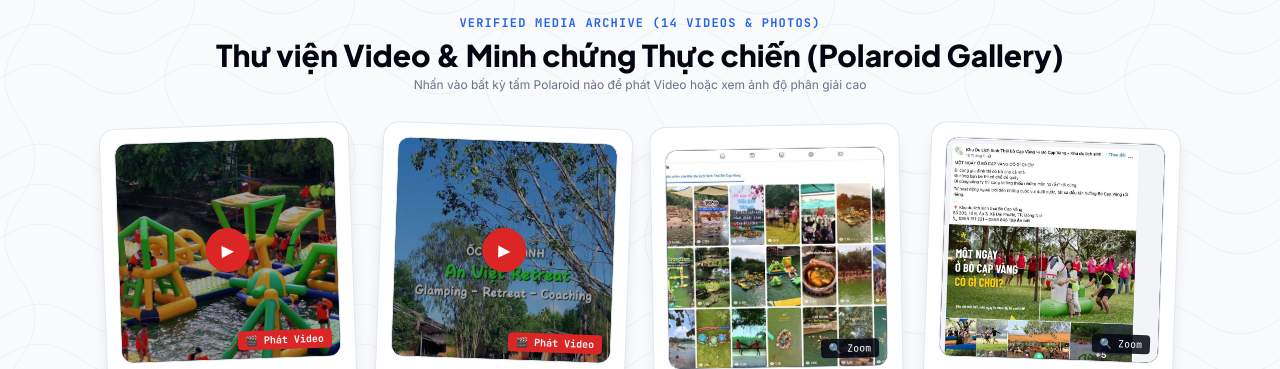
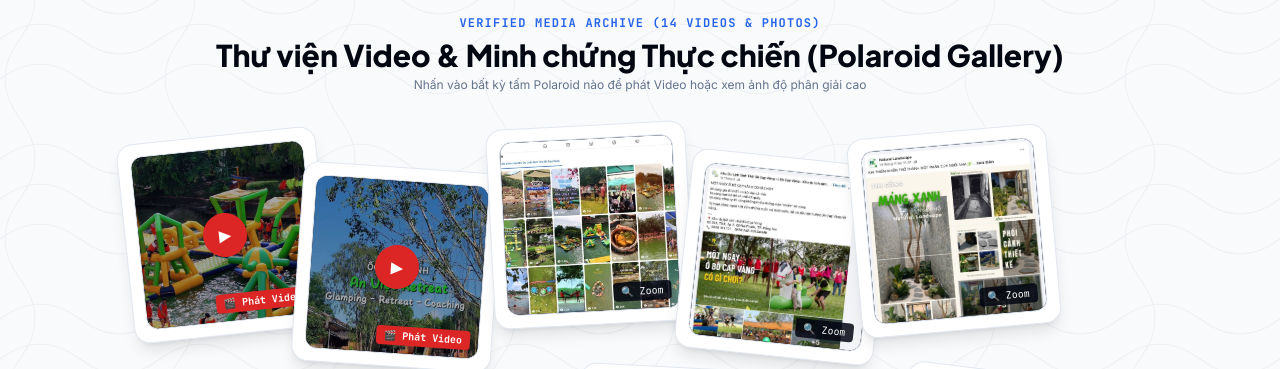
Before and after one commit to thanduytan78-eng/portfolio, a plain HTML site: page 404.html in a window 1280 px wide. Shown: the part 11050-11419 px from the top of the page. Drawn offline with nearby package versions, Linux system fonts and the light colour scheme.

Commit message:
Scattered collage gallery (Eka-style)

```diff
--- a/404.html
+++ b/404.html
@@ -514,7 +514,7 @@
           <h3 class="font-display font-extrabold text-2xl sm:text-3xl text-navy-950 mt-1">Thư viện Video &amp; Minh chứng Thực chiến (Polaroid Gallery)</h3>
           <p class="text-xs text-slate-500 mt-1">Nhấn vào bất kỳ tấm Polaroid nào để phát Video hoặc xem ảnh độ phân giải cao</p>
         </div>
-        <div id="polaroid-strip" class="grid grid-cols-1 sm:grid-cols-2 lg:grid-cols-4 gap-6 px-2"></div>
+        <div id="polaroid-strip" class="px-2"></div>
       </div>
     </section>
 
@@ -1386,7 +1386,55 @@
         `;
       }).join('');
       document.getElementById('tab-panel-awards').innerHTML = `<div class="grid grid-cols-1 sm:grid-cols-2 lg:grid-cols-4 gap-6">${polaroidHtml}</div>`;
-      document.getElementById('polaroid-strip').innerHTML = polaroidHtml;
+      // Scattered collage (Eka-style) for the always-visible strip on desktop:
+      // photos only, tilted + overlapping; captions live in the click modal.
+      const scatterSpots = [
+        { left: '2%', top: 10, rot: -6 },
+        { left: '18%', top: 42, rot: 4 },
+        { left: '36%', top: 0, rot: -3 },
+        { left: '54%', top: 32, rot: 6 },
+        { left: '70%', top: 6, rot: -5 },
+        { left: '8%', top: 252, rot: 5 },
+        { left: '26%', top: 282, rot: -7 },
+        { left: '44%', top: 242, rot: 3 },
+        { left: '62%', top: 276, rot: -4 },
+        { left: '74%', top: 246, rot: 7 },
+        { left: '14%', top: 482, rot: -4 },
+        { left: '34%', top: 512, rot: 6 },
+        { left: '55%', top: 486, rot: -6 },
+        { left: '72%', top: 506, rot: 3 }
+      ];
+      const scatterHtml = portfolioData.polaroids.map((a, i) => {
+        const spot = scatterSpots[i % scatterSpots.length];
+        const imgSrc = a.imgId ? getMediaSrc(a.imgId) : '';
+        const hasVid = Boolean(a.videoId);
+        return `
+          <button type="button" data-proof-title="${a.title}" data-proof-metric="${a.org}" data-proof-detail="${a.detail}" data-proof-img="${a.imgId || ''}" data-proof-video="${a.videoId || ''}" class="proof-trigger-btn text-left polaroid-card absolute bg-white p-3 rounded-2xl border border-slate-200 shadow-lg" style="left:${spot.left}; top:${spot.top}px; width:200px; transform: rotate(${spot.rot}deg);">
+            ${imgSrc ? `
+              <div class="aspect-square rounded-xl overflow-hidden border border-slate-200 relative bg-slate-900">
+                <img src="${imgSrc}" alt="${a.title}" class="w-full h-full object-cover object-top" />
+                ${hasVid ? `
+                  <div class="absolute inset-0 bg-navy-950/35 flex items-center justify-center">
+                    <span class="w-11 h-11 rounded-full bg-red-600 text-white flex items-center justify-center shadow-lg text-base">▶</span>
+                  </div>
+                  <span class="absolute bottom-2 right-2 px-2 py-0.5 rounded bg-red-600 text-white text-[10px] font-mono font-bold">🎬 Phát Video</span>
+                ` : `
+                  <span class="absolute bottom-2 right-2 px-2 py-0.5 rounded bg-navy-950/85 text-white text-[10px] font-mono">🔍 Zoom</span>
+                `}
+              </div>
+            ` : `
+              <div class="aspect-square rounded-xl bg-gradient-to-br from-navy-900 via-blue-900 to-slate-800 p-4 flex flex-col justify-between text-white">
+                <span class="text-xs font-mono text-gold-300">${a.org}</span>
+                <div class="text-3xl">${a.icon}</div>
+                <span class="text-[11px] font-mono text-slate-300">Thân Duy Tân</span>
+              </div>
+            `}
+          </button>
+        `;
+      }).join('');
+      document.getElementById('polaroid-strip').innerHTML = `
+        <div class="relative hidden lg:block mx-auto max-w-6xl" style="height:720px;">${scatterHtml}</div>
+        <div class="grid grid-cols-1 sm:grid-cols-2 gap-6 lg:hidden">${polaroidHtml}</div>`;
     }
 
     function renderEducation() {
```
Also changed, not shown: index.html (+50 -2 lines).
